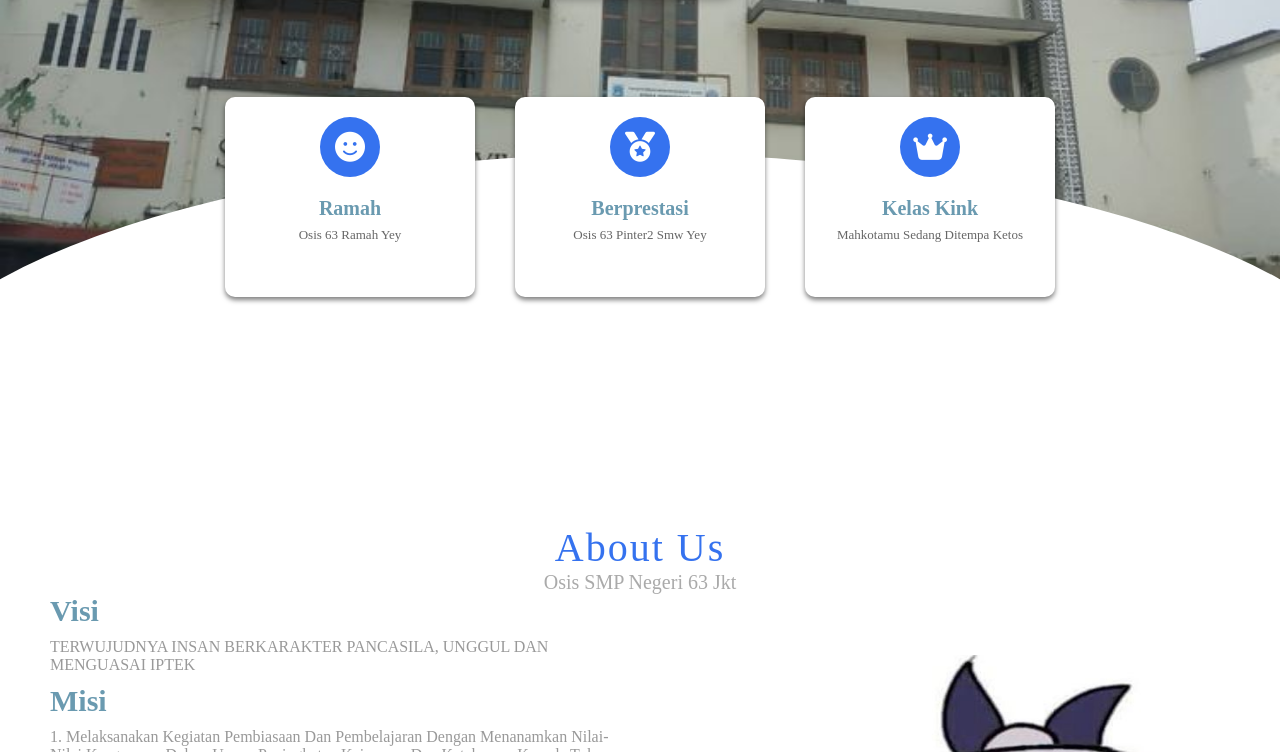
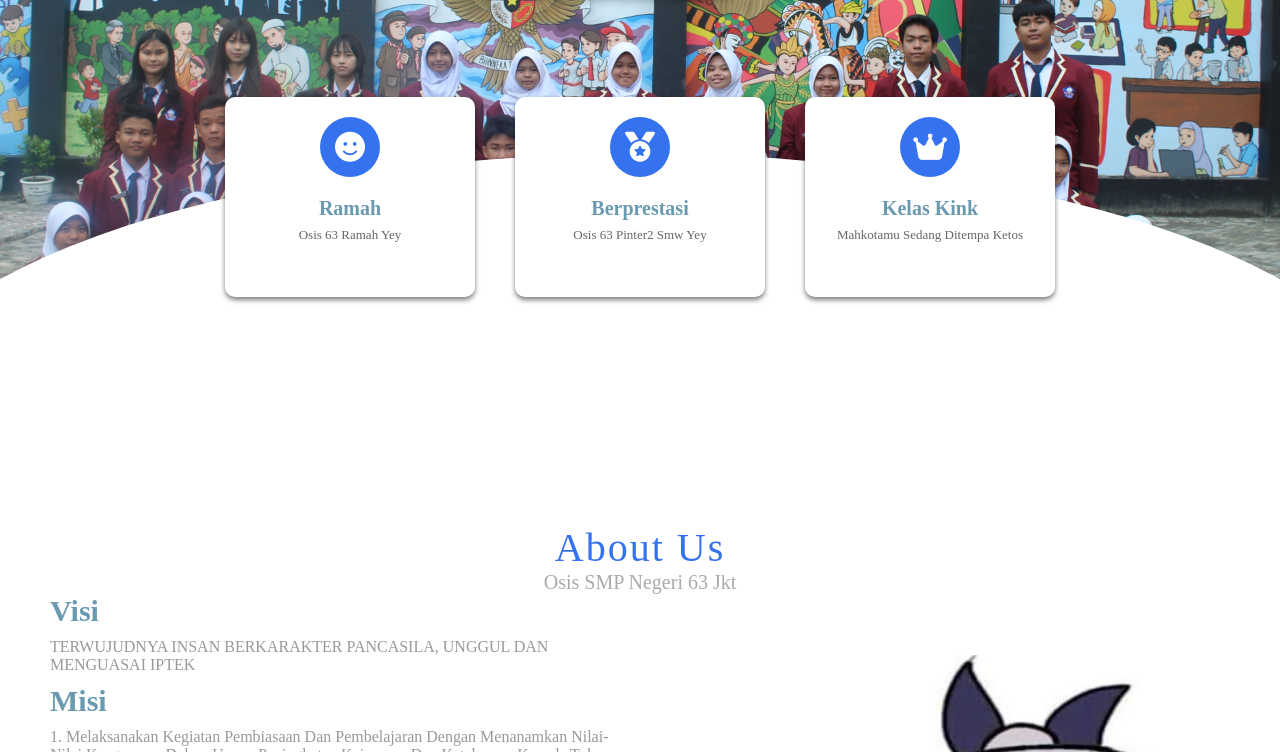
Before and after one commit to airu103/osissmpn63jakarta, a plain HTML site: page index.html in a window 1280 px wide. Shown: the part 336-1088 px from the top of the page. Drawn offline with nearby package versions, Linux system fonts and the light colour scheme.

Commit message:
Update style.css

```diff
--- a/style.css
+++ b/style.css
@@ -108,7 +108,7 @@ header .fa-bars {
 }
 
 .home {
-  background: url(asset/61ff571e18e9b.jpeg) no-repeat;
+  background: url(asset/20240314110256_IMG_8196.JPG) no-repeat;
   min-height: 100vh;
   background-size: cover;
   background-position: center;
```
